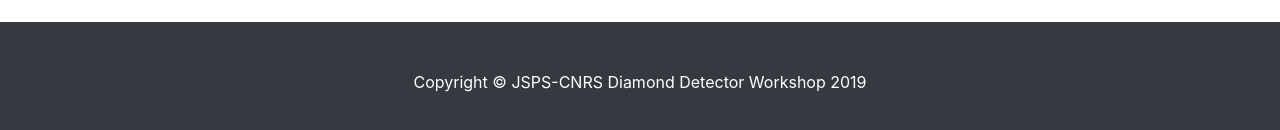
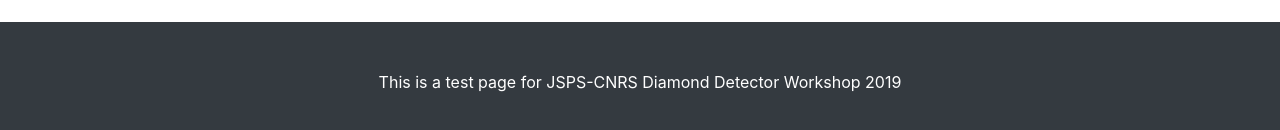
Before and after one commit to tshimaoka/website-test, a plain HTML site: page index.html in a window 1280 px wide. Shown: the part 2617-2747 px from the top of the page. Drawn offline with Linux system fonts and the light colour scheme.

Commit message:
Update index.html

```diff
--- a/index.html
+++ b/index.html
@@ -206,7 +206,7 @@
  <footer class="py-5 bg-dark">
  <div class=container>
 
- <p class="m-0 text-center text-white">Copyright © JSPS-CNRS Diamond Detector Workshop 2019</p>
+ <p class="m-0 text-center text-white">This is a test page for JSPS-CNRS Diamond Detector Workshop 2019</p>
  </div>
 
  </footer>
```
